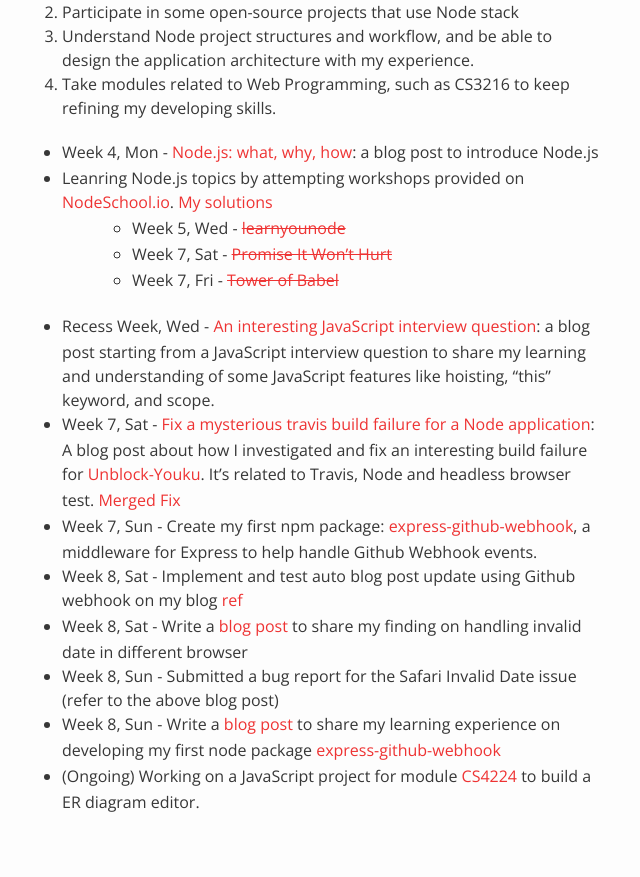
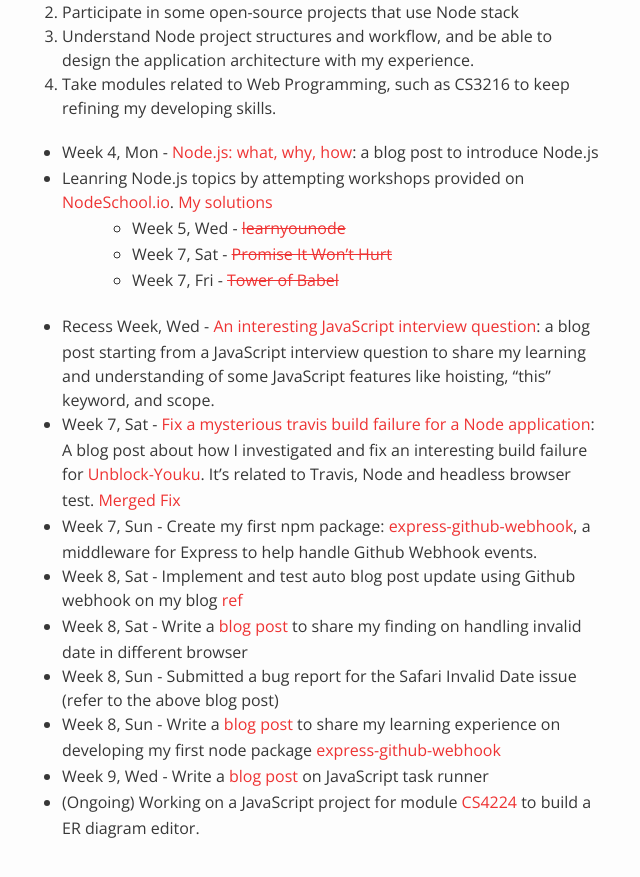
Before and after one commit to nus-oss/cs3281-AY1516S2-website, a Jekyll site: the page built from teams/codebender.md, in a window 1280 px wide and 900 px high, scrolled down 14183 px. Shown: the top 877 px of the window, without its empty margins (323-963 px from the left). Built offline with Jekyll 4.4.1, drawn with Linux system fonts in a browser that asks for light colours; some of the changed lines change nothing that is shown.

Commit message:
Update Jiang Sheng's progress

```diff
--- a/teams/codebender.md
+++ b/teams/codebender.md
@@ -383,8 +383,8 @@
 * Week 5, Sat - Created [test for getExamples API](https://github.com/codebendercc/eratosthenes/commit/f4e7fc3027270e59e22cc65a0401756dfe4729b3)
 * Week 5, Sun - Implemented the [getExampleCode API](https://github.com/codebendercc/eratosthenes/commit/71406c221b926ad94bd14e757ed93093fea984de)
 * Week 5, Sun - Created [test for getExampleCode API](https://github.com/codebendercc/eratosthenes/commit/cd56d7d6e820eb10504e9c53dca4017ea2aa18ee)
-* Week 6, Tue - Completed the command pattern-based getExamples API ([Pull Request #46](https://github.com/codebendercc/eratosthenes/pull/46))
-* Week 6, Wed - Completed the command pattern-based getExampleCode API ([Pull Request #47](https://github.com/codebendercc/eratosthenes/pull/47))
+* Week 6, Tue - Completed the command pattern-based getExamples API ([Pull Request #46](https://github.com/codebendercc/eratosthenes/pull/46))(Merged)
+* Week 6, Wed - Completed the command pattern-based getExampleCode API ([Pull Request #47](https://github.com/codebendercc/eratosthenes/pull/47))(Merged)
 * Recess Week - Implement new view and logic for viewing library codes. [Ref](https://github.com/nus-fboa2016-CB/eratosthenes/commit/fa0b9bb4a28a31ad0d611f375c6363867ef0d56e)
 * Recess Week - Implement views for adding new library; also help to implement the logic for adding new library. [Ref](https://github.com/nus-fboa2016-CB/eratosthenes/commit/6dfa4f84fe348a21b3154590d6351e03c572e5a6)
 * Recess Week - Add testcases to strengthen the code coverage (Now >90% for most ApiCommands)
@@ -436,4 +436,5 @@
 * Week 8, Sat - Write a [blog post](http://blog.gisonrg.me/2016/invalid-javascript-date-in-different-browser/) to share my finding on handling invalid date in different browser
 * Week 8, Sun - Submitted a bug report for the Safari Invalid Date issue (refer to the above blog post)
 * Week 8, Sun - Write a [blog post](http://blog.gisonrg.me/2016/create-github-webhook-handler/) to share my learning experience on developing my first node package [express-github-webhook](https://github.com/Gisonrg/express-github-webhook/)
+* Week 9, Wed - Write a [blog post](http://blog.gisonrg.me/2016/automation-tool-gulp-vs-grunt/) on JavaScript task runner
 * (Ongoing) Working on a JavaScript project for module [CS4224](https://github.com/Gisonrg/ER-diagram-editor) to build a ER diagram editor.
```
